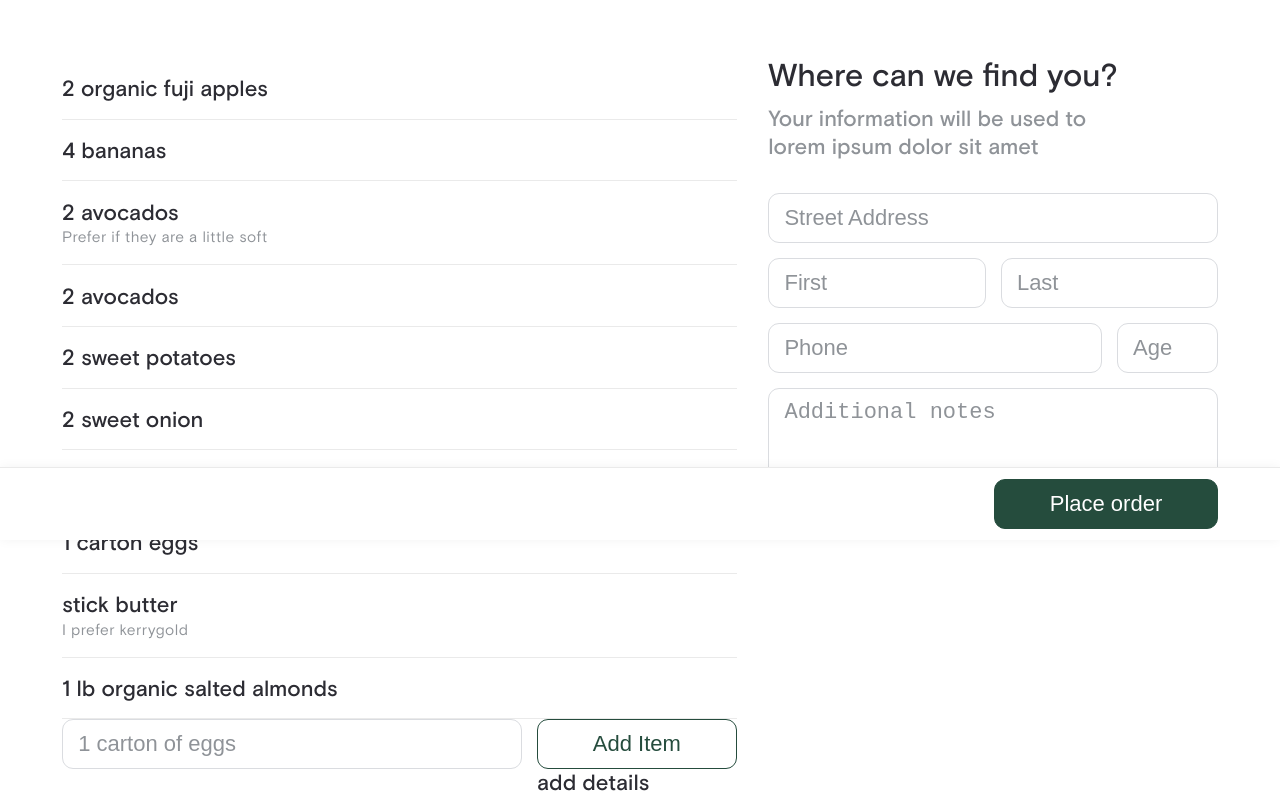
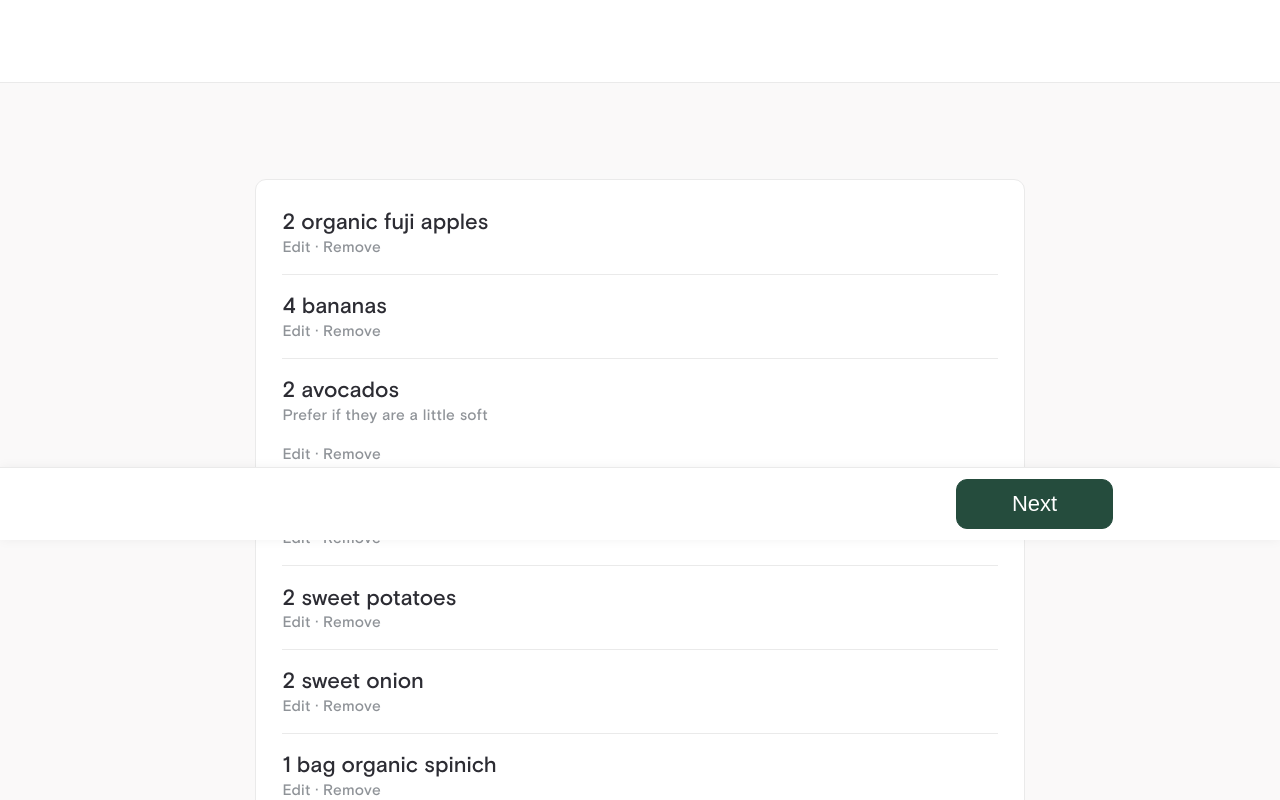
Before and after one commit to thisdesign/groceryassist, a Next.js app: page /orders/new in a window 1280 px wide. Shown: the part 260-1060 px from the top of the page. Built offline with nearby package versions, Linux system fonts and the light colour scheme.

Commit message:
update new page

```diff
--- a/components/GroceryLineItem/GroceryLineItem.Styled.tsx
+++ b/components/GroceryLineItem/GroceryLineItem.Styled.tsx
@@ -1,14 +1,19 @@
 import styled from "styled-components"
 
 const ItemWrapper = styled.div`
-  border-bottom: 1px solid var(--color-grey-2);
   padding: var(--size-1) 0;
+  &:not(:last-child) {
+    border-bottom: 1px solid var(--color-grey-2);
+  }
 
-  h5 {
+  h4 {
+    margin-bottom: 0.8rem;
+  }
+  h5,
+  h4 {
     color: var(--color-grey-1);
-    font-weight: 300;
     font-size: var(--size-0);
-    letter-spacing: 0.03em;
+    letter-spacing: 0.02em;
     padding-top: 0.25rem;
   }
 `
--- a/components/GroceryLineItem/GroceryLineItem.tsx
+++ b/components/GroceryLineItem/GroceryLineItem.tsx
@@ -7,7 +7,8 @@ const GroceryLineItem: React.FC<GroceryItemProps> = ({ text, notes }) => {
   return (
     <S.ItemWrapper>
       <h3>{text}</h3>
-      {notes && <h5>{notes}</h5>}
+      {notes && <h4>{notes}</h4>}
+      <h5>Edit · Remove</h5>
     </S.ItemWrapper>
   )
 }
--- a/components/NewOrder/NewOrder.Styled.tsx
+++ b/components/NewOrder/NewOrder.Styled.tsx
@@ -1,9 +1,31 @@
 import styled from "styled-components"
+
+const GroceryWrap = styled.div`
+  max-width: 35rem;
+  margin: 0 auto;
+`
 
 const Grid = styled.div`
   display: grid;
-  grid-template-columns: 3fr 2fr;
+  grid-template-columns: 1fr 2fr;
   grid-gap: var(--size-4);
+`
+
+const Bg = styled.div`
+  background: var(--color-grey-3);
+  border-top: 1px solid var(--color-grey-2);
+  padding: 1px;
+`
+
+const White = styled.div`
+  border-radius: 0.5rem;
+  background: white;
+  border: 1px solid var(--color-grey-2);
+  margin-top: var(--size-2);
+`
+
+const Pad = styled.div`
+  padding: 0.5rem var(--size-3);
 `
 
 const FormWrapper = styled.div`
@@ -43,9 +65,24 @@ const NewItemInputWrapper = styled.div`
   display: grid;
   grid-template-columns: 1fr auto;
   grid-gap: var(--size-0);
+  border-top: 1px solid var(--color-grey-2);
+  padding: var(--size-3);
+
+  span {
+    display: block;
+    font-size: var(--size-1);
+    color: var(--color-grey-1);
+    text-align: center;
+    margin-top: 0.25rem;
+    cursor: pointer;
+  }
 `
 
 export default {
+  GroceryWrap,
+  White,
+  Pad,
+  Bg,
   NewItemInputWrapper,
   Grid,
   FormWrapper
--- a/components/NewOrder/NewOrder.tsx
+++ b/components/NewOrder/NewOrder.tsx
@@ -13,6 +13,7 @@ import {
 } from "components"
 import { Item } from "types"
 import GroceryLineItem from "components/GroceryLineItem/GroceryLineItem"
+import { PLACEHOLDER_ITEMS } from "../../constants"
 import S from "./NewOrder.Styled"
 import useItemAdd from "./useItemAdd"
 
@@ -25,41 +26,6 @@ export type PageState = {
   additionalNotes: string | null
   items: Item[]
 }
-
-const PLACEHOLDER_ITEMS: Item[] = [
-  {
-    text: "2 organic fuji apples"
-  },
-  {
-    text: "4 bananas"
-  },
-  {
-    text: "2 avocados",
-    notes: "Prefer if they are a little soft"
-  },
-  {
-    text: "2 avocados"
-  },
-  {
-    text: "2 sweet potatoes"
-  },
-  {
-    text: "2 sweet onion"
-  },
-  {
-    text: "1 bag organic spinich"
-  },
-  {
-    text: "1 carton eggs"
-  },
-  {
-    text: "stick butter",
-    notes: "I prefer kerrygold"
-  },
-  {
-    text: "1 lb organic salted almonds"
-  }
-]
 
 const NewOrder = () => {
   const [pageState, setPageState] = useState<PageState>({
@@ -81,25 +47,27 @@ const NewOrder = () => {
   }
 
   return (
-    <div>
+    <>
       <UIWrapper pad>
-        <LargeHeading>New Order</LargeHeading>
+        <MediumHeading>New Order</MediumHeading>
+        <Paragraph>Your information will be used to</Paragraph>
       </UIWrapper>
-      <UIWrapper>
-        <S.Grid>
+
+      <S.Bg>
+        <UIWrapper pad>
           <GroceryList
             pushToState={pushToState}
             items={pageState ? pageState.items : []}
           />
-          <InfoInput />
-        </S.Grid>
         </UIWrapper>
+      </S.Bg>
+
       <BottomBar>
         <UIWrapper>
-          <UIButton onClick={handleCompleteButton}>Place order</UIButton>
+          <UIButton onClick={handleCompleteButton}>Next</UIButton>
         </UIWrapper>
       </BottomBar>
-    </div>
+    </>
   )
 }
 
@@ -115,7 +83,9 @@ const GroceryList: React.FC<ListProps> = ({ pushToState, items }) => {
   )
 
   return (
-    <div>
+    <S.GroceryWrap>
+      <S.White>
+        <S.Pad>
           {items.map((item, i) => (
             <GroceryLineItem
               key={`${item.text}${i}`}
@@ -123,7 +93,7 @@ const GroceryList: React.FC<ListProps> = ({ pushToState, items }) => {
               notes={item.notes}
             />
           ))}
-
+        </S.Pad>
         <S.NewItemInputWrapper>
           <div>
             <TextInput placeholder="1 carton of eggs" ref={newItemFieldRef} />
@@ -138,30 +108,12 @@ const GroceryList: React.FC<ListProps> = ({ pushToState, items }) => {
             <UIButton inverted textColor="brand" onClick={handleNewItem}>
               Add Item
             </UIButton>
-          <div>add details</div>
+            <span>add details</span>
           </div>
         </S.NewItemInputWrapper>
-    </div>
+      </S.White>
+    </S.GroceryWrap>
   )
 }
 
-const InfoInput = () => {
-  return (
-    <div>
-      <MediumHeading>Where can we find you?</MediumHeading>
-      <Paragraph>
-        Your information will be used to <br />
-        lorem ipsum dolor sit amet
-      </Paragraph>
-      <S.FormWrapper>
-        <AddressInput onSubmit={address => console.log(address)} />
-        <TextInput placeholder="First" />
-        <TextInput placeholder="Last" />
-        <TextInput placeholder="Phone" />
-        <TextInput placeholder="Age" />
-        <TextArea placeholder="Additional notes" rows={5} />
-      </S.FormWrapper>
-    </div>
-  )
-}
 export default NewOrder
--- a/components/UIWrapper/UIWrapper.tsx
+++ b/components/UIWrapper/UIWrapper.tsx
@@ -1,7 +1,7 @@
 import styled from "styled-components"
 
 const UIWrapper = styled.div<{ pad?: boolean }>`
-  max-width: 1200px;
+  max-width: 45rem;
   margin: ${props => (props.pad ? "var(--size-10)" : "0")} auto;
   padding: 0 var(--size-2);
   width: 100%;
--- a/constants.ts
+++ b/constants.ts
@@ -1,3 +1,38 @@
 import { Coords } from "./types"
 
 export const DEFAULT_CORDS: Coords = [45.525, -122.65]
+
+export const PLACEHOLDER_ITEMS = [
+  {
+    text: "2 organic fuji apples"
+  },
+  {
+    text: "4 bananas"
+  },
+  {
+    text: "2 avocados",
+    notes: "Prefer if they are a little soft"
+  },
+  {
+    text: "2 avocados"
+  },
+  {
+    text: "2 sweet potatoes"
+  },
+  {
+    text: "2 sweet onion"
+  },
+  {
+    text: "1 bag organic spinich"
+  },
+  {
+    text: "1 carton eggs"
+  },
+  {
+    text: "stick butter",
+    notes: "I prefer kerrygold"
+  },
+  {
+    text: "1 lb organic salted almonds"
+  }
+]
--- a/style/GlobalStyle.tsx
+++ b/style/GlobalStyle.tsx
@@ -27,7 +27,7 @@ const style = css`
     --color-grey-lt: #dadce0;
     --color-grey-1: #8f9398;
     --color-grey-2: #eaeaea;
-    --color-grey-3: #f9f9f9;
+    --color-grey-3: rgb(250, 249, 249);
 
     --shadow: 0 3px 7px rgba(0, 0, 0, 0.1);
     --border-radius: 0.5rem;
@@ -57,12 +57,6 @@ const style = css`
     -webkit-font-smoothing: antialiased;
     -moz-osx-font-smoothing: grayscale;
     box-sizing: border-box;
-  }
-
-  body,
-  html,
-  #__next {
-    height: 100%;
   }
 
   body,
```
Lines whose indentation alone changed are shown as unchanged.
